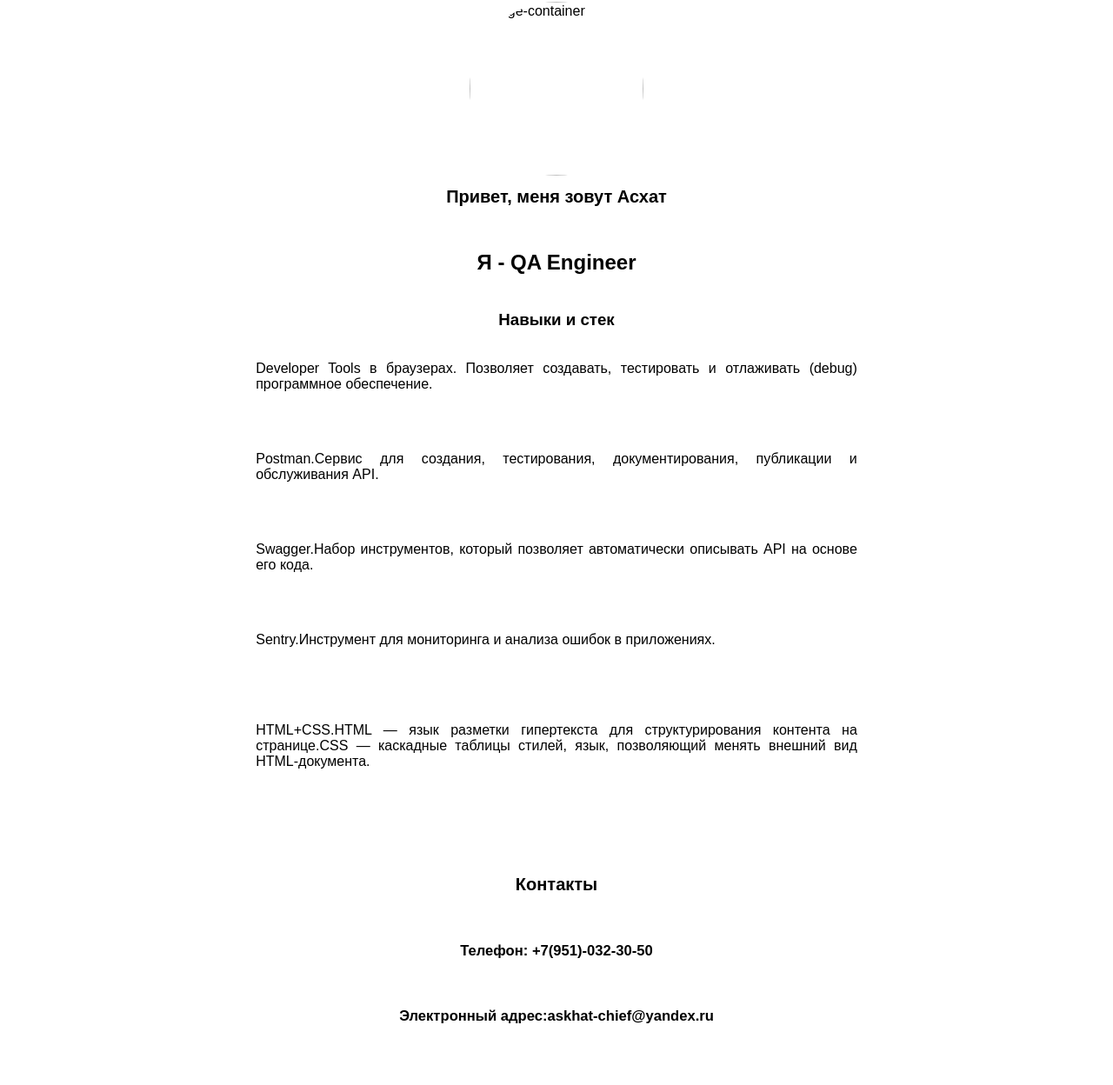
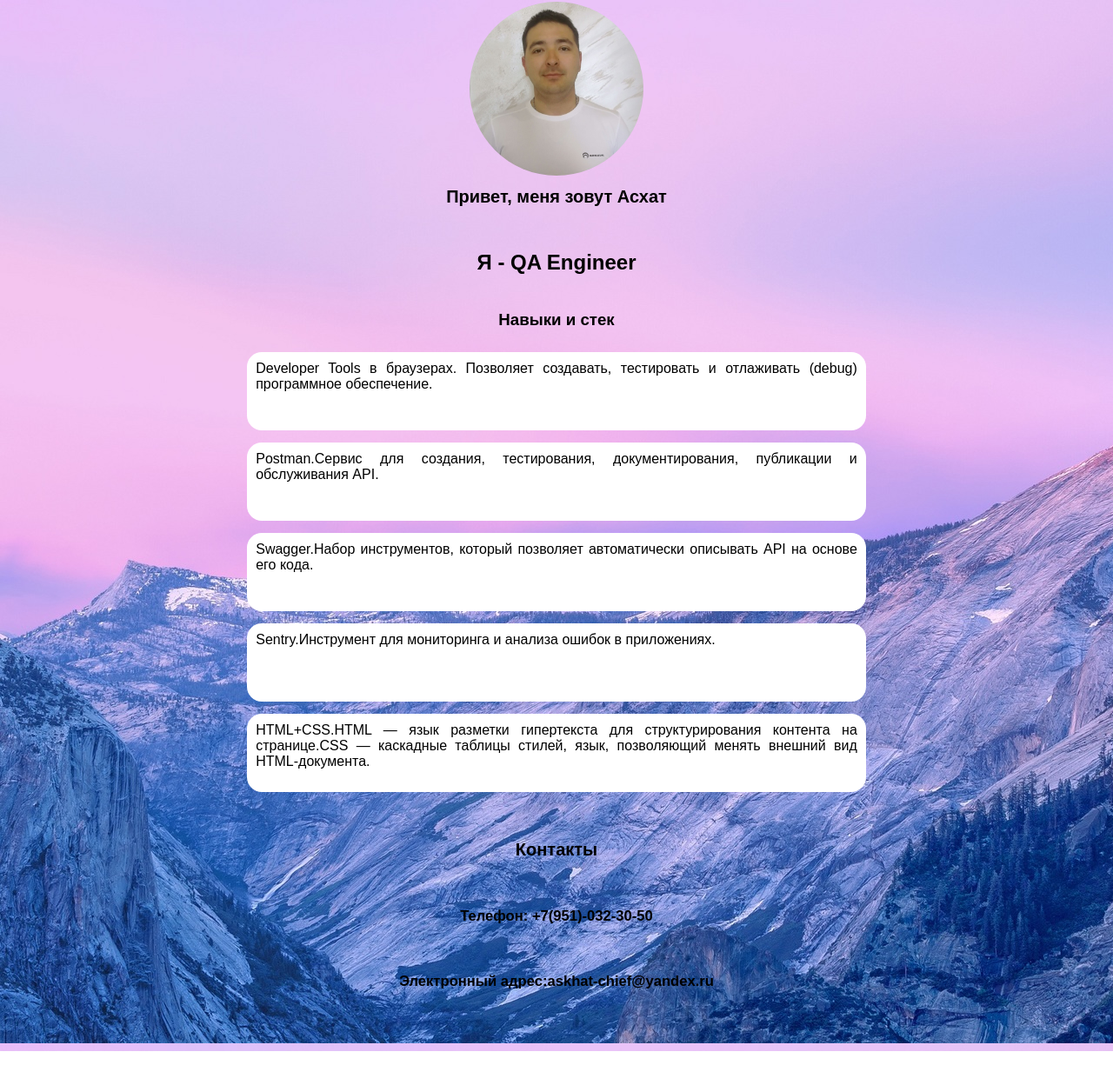
Before and after one commit to AskhatSapargaliev-QA/AskhatSapargaliev-QA.github.io, a plain HTML site: page index.html in a window 1280 px wide. Shown: the whole page at 87% size. After the commit the page ends 1209 px from the top, so only its background shows below. Drawn offline with Linux system fonts and the light colour scheme.

Commit message:
правки index.html

```diff
--- a/index.html
+++ b/index.html
@@ -13,11 +13,11 @@
 <meta name="theme-color" content="#ffffff">
 
 </head>
-  <body background="5.jpg">
+  <body background="CV/5.jpg">
 
        <div class="container">
             <div class="image-container">
-               <img src="1.jpg" alt="image-container" width="200">
+               <img src="CV/1.jpg" alt="image-container" width="200">
                   </div>
 <h1>Привет, меня зовут Асхат</h1>
 <h2>Я - QA Engineer</h2>
@@ -48,7 +48,7 @@ padding: 10px 10px 10px 10px;"
    </div>
 
    <footer>
-   <p align="Sentry"> <h4> Контакты</h4>
+    <h4> Контакты </h4>
     <h5> Телефон: +7(951)-032-30-50 </h5>
     <h5> Электронный адрес:askhat-chief@yandex.ru </h5>
    </footer>
```
